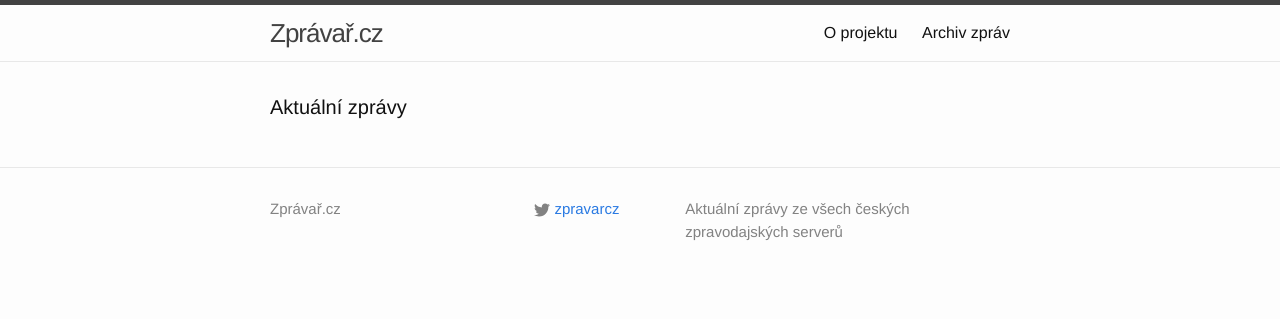
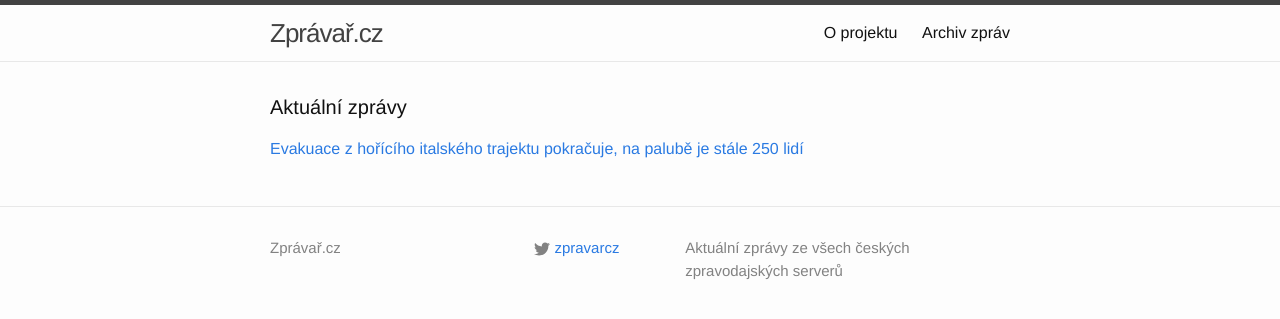
Before and after one commit to adliska/zpravar, a Jekyll site: the page built from index.html, in a window 1280 px wide. Shown: the top 319 px of the page. Built offline with Jekyll 4.4.1, drawn with Linux system fonts in a browser that asks for light colours.

Commit message:
zpravar news update

```diff
--- a/index.html
+++ b/index.html
@@ -5,4 +5,11 @@ layout: default
 <div class="home">
     <h1 class="page-heading">Aktuální zprávy</h1>
 
-</div>
+<p><a href="javascript:;" onclick="toggle_visibility('zpravy0')">Evakuace z hořícího italského trajektu pokračuje, na palubě je stále 250 lidí</a></p>
+<div id="zpravy0" style="display:none">
+<ul>
+<li><a href=http://www.rozhlas.cz/_zprava/evakuace-z-horiciho-italskeho-trajektu-pokracuje-na-palube-je-stale-250-lidi--1437121>Evakuace z hořícího italského trajektu pokračuje, na palubě je stále 250 lidí - www.rozhlas.cz</a></li>
+<li><a href=http://www.rozhlas.cz/_zprava/zachranari-pokracuji-v-evakuaci-lidi-z-horiciho-italskeho-trajektu-250-lidi-je-stale-na-palube--1437121>Záchranáři pokračují v evakuaci lidí z hořícího italského trajektu, 250 lidí je stále na palubě - www.rozhlas.cz</a></li>
+<li><a href=http://www.rozhlas.cz/_zprava/zachranari-pokracuji-v-evakuaci-lidi-z-horiciho-italskeho-trajektu-na-palube-jsou-udajne-i-cesi--1437121>Záchranáři pokračují v evakuaci lidí z hořícího italského trajektu, na palubě jsou údajně i Češi - www.rozhlas.cz</a></li>
+</ul>
+</div></div>
```
